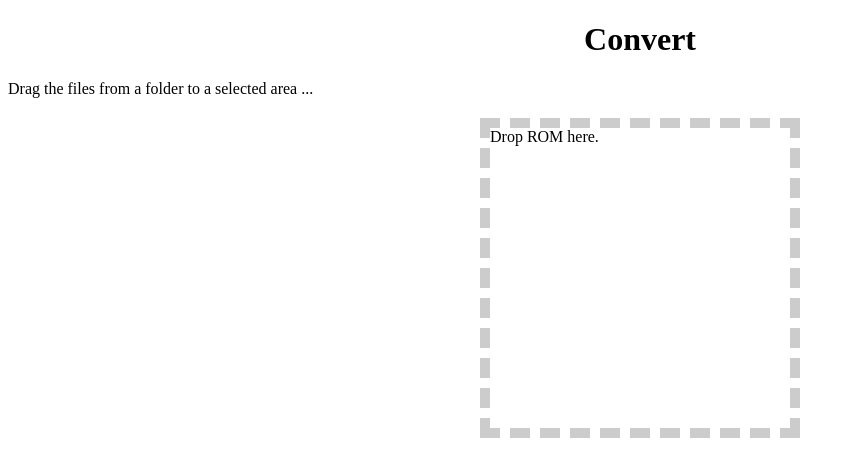
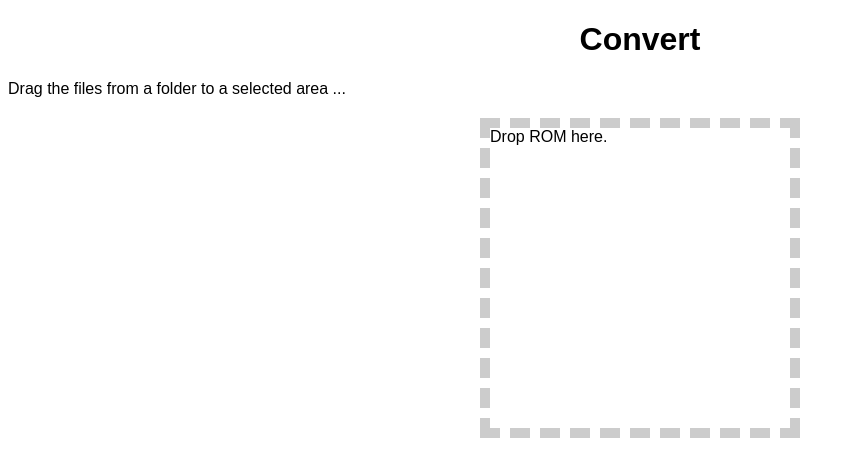
Before and after one commit to bpmccurdy/deprecated-development, a plain HTML site: page dd.html in a window 1280 px wide. Shown: the whole page, without its empty margins (0-855 px from the left). Drawn offline with Linux system fonts and the light colour scheme.

Commit message:
Update dd.html

```diff
--- a/dd.html
+++ b/dd.html
@@ -5,7 +5,7 @@
   <title>Convert</title>
 
   <style>
-
+    body {font-family:arial;}
 
     #drop { border: 10px dashed #ccc; width: 300px; min-height: 300px; margin: 20px auto;}
     #drop.hover { border: 10px dashed #0c0; }
```
